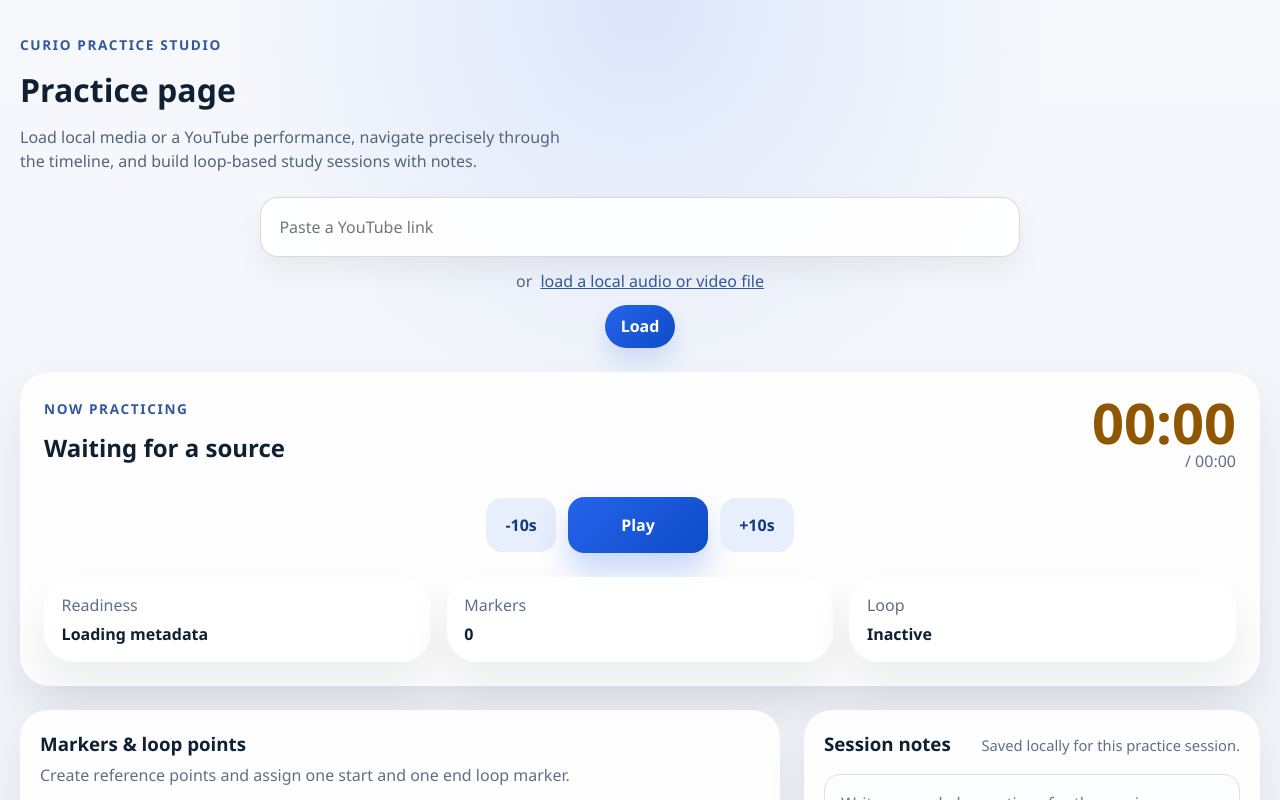
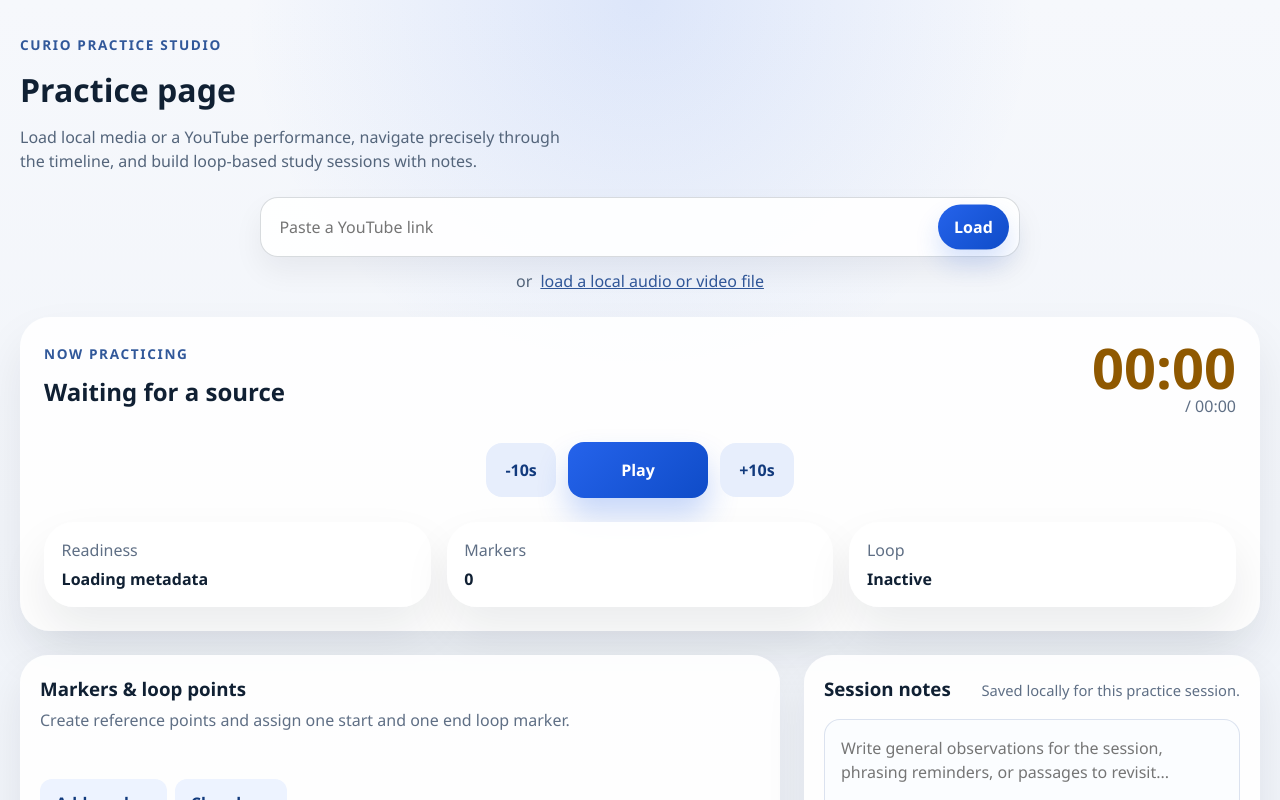
Before and after one commit to VictorAdC/curio, a React (Vite) app: page / in a window 1280 px wide. Shown: the top 800 px of the page. Built offline with nearby package versions, Linux system fonts and the light colour scheme.

Commit message:
Integrate practice youtube load into input

```diff
--- a/src/features/practice-player/components/MediaSourcePicker/MediaSourcePicker.module.css
+++ b/src/features/practice-player/components/MediaSourcePicker/MediaSourcePicker.module.css
@@ -9,16 +9,31 @@
 }
 
 .inputShell {
+  position: relative;
   width: min(760px, 100%);
 }
 
 .textInput {
   width: 100%;
-  padding: 1.05rem 1.15rem;
+  padding: 1.05rem 7rem 1.05rem 1.15rem;
   border: 1px solid rgba(16, 32, 51, 0.16);
   border-radius: 18px;
   background: rgba(255, 255, 255, 0.9);
   box-shadow: 0 14px 30px rgba(15, 23, 42, 0.06);
+}
+
+.inlineLoadButton {
+  position: absolute;
+  top: 50%;
+  right: 0.7rem;
+  transform: translateY(-50%);
+  padding: 0.65rem 1rem;
+  border: 0;
+  border-radius: 999px;
+  background: linear-gradient(135deg, #2563eb, #0f4cc8);
+  color: white;
+  font-weight: 700;
+  box-shadow: 0 14px 24px rgba(37, 99, 235, 0.18);
 }
 
 .secondaryRow {
@@ -44,13 +59,3 @@
   text-decoration: underline;
   cursor: pointer;
 }
-
-.loadButton {
-  padding: 0.6rem 1rem;
-  border: 0;
-  border-radius: 999px;
-  background: linear-gradient(135deg, #2563eb, #0f4cc8);
-  color: white;
-  font-weight: 700;
-  box-shadow: 0 14px 24px rgba(37, 99, 235, 0.18);
-}
--- a/src/features/practice-player/components/MediaSourcePicker/MediaSourcePicker.tsx
+++ b/src/features/practice-player/components/MediaSourcePicker/MediaSourcePicker.tsx
@@ -19,6 +19,9 @@ export function MediaSourcePicker({ onLocalFileSelected, onYouTubeLoad }: MediaS
           value={youtubeUrl}
           onChange={(event) => setYoutubeUrl(event.target.value)}
         />
+        <button className={styles.inlineLoadButton} type="button" onClick={() => onYouTubeLoad(youtubeUrl)}>
+          Load
+        </button>
       </div>
 
       <div className={styles.secondaryBlock}>
@@ -40,9 +43,6 @@ export function MediaSourcePicker({ onLocalFileSelected, onYouTubeLoad }: MediaS
             />
           </label>
         </div>
-        <button className={styles.loadButton} type="button" onClick={() => onYouTubeLoad(youtubeUrl)}>
-          Load
-        </button>
       </div>
     </section>
   );
```
